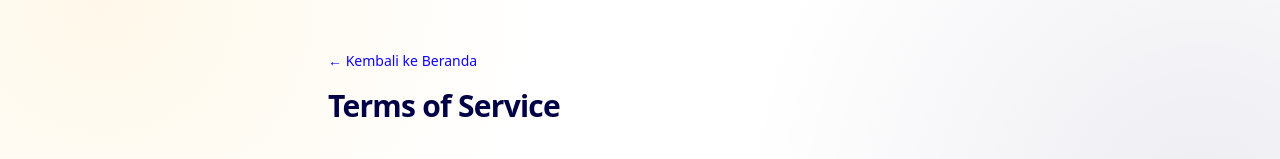
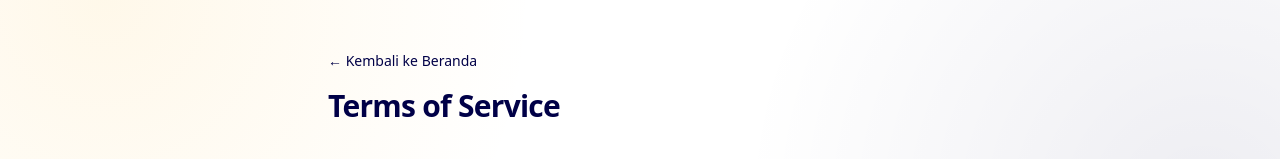
Before and after one commit to jahatsentosa14/Asset-Sman1-manage, a Next.js app: page /terms in a window 1280 px wide. Shown: the top 159 px of the page. Built offline with nearby package versions, Linux system fonts and the light colour scheme.

Commit message:
Update legal layout navy color

```diff
--- a/components/legal-layout.tsx
+++ b/components/legal-layout.tsx
@@ -3,7 +3,7 @@ import Link from 'next/link';
 export function LegalLayout({ title, children }: { title: string; children: React.ReactNode }) {
   return (
     <div className="mx-auto min-h-screen max-w-2xl px-6 py-12">
-      <Link href="/" className="text-sm font-medium text-[#0f03ff] hover:underline">← Kembali ke Beranda</Link>
+      <Link href="/" className="text-sm font-medium text-[#000047] hover:underline">← Kembali ke Beranda</Link>
       <h1 className="mb-8 mt-4 text-3xl font-black tracking-tight">{title}</h1>
       <div className="prose-sm space-y-5 text-sm leading-relaxed text-foreground [&_h2]:mt-8 [&_h2]:text-lg [&_h2]:font-semibold [&_p]:text-muted-foreground [&_li]:text-muted-foreground [&_ul]:list-disc [&_ul]:space-y-1.5 [&_ul]:pl-5">{children}</div>
     </div>
```
